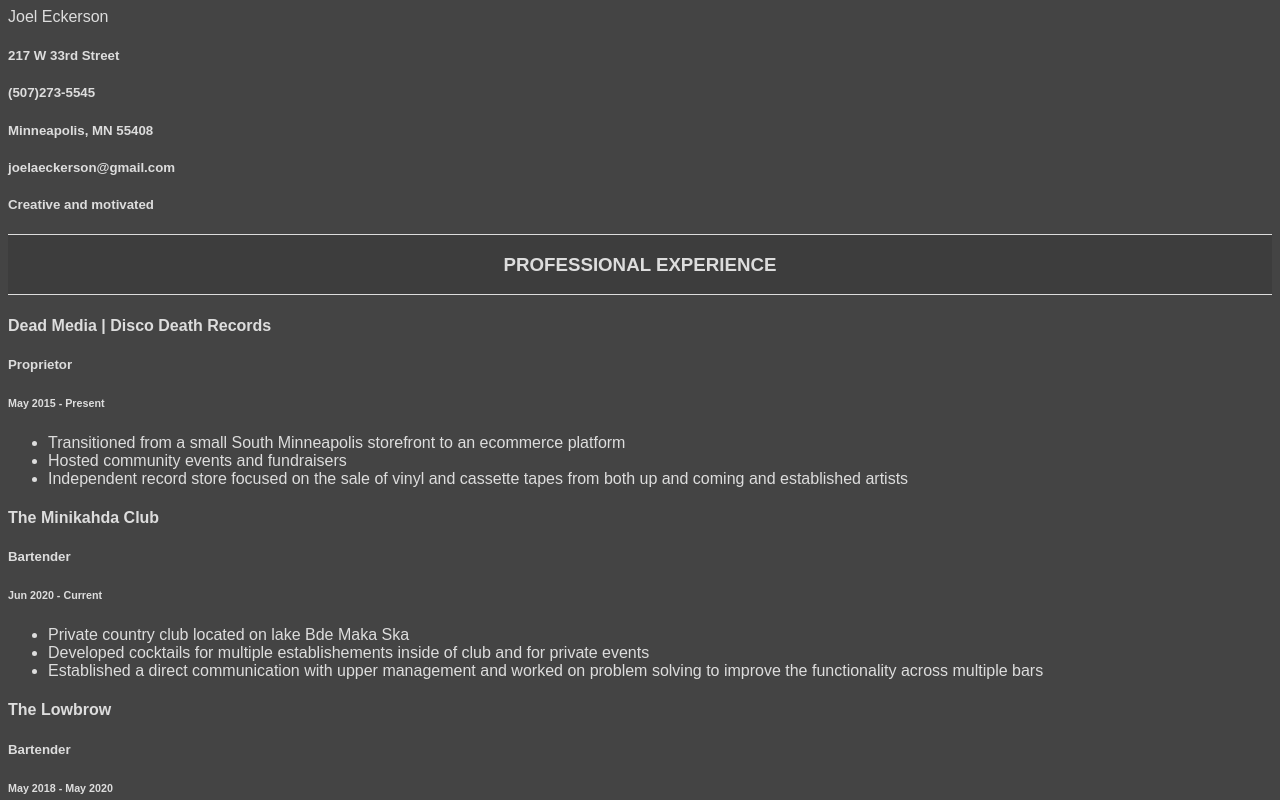
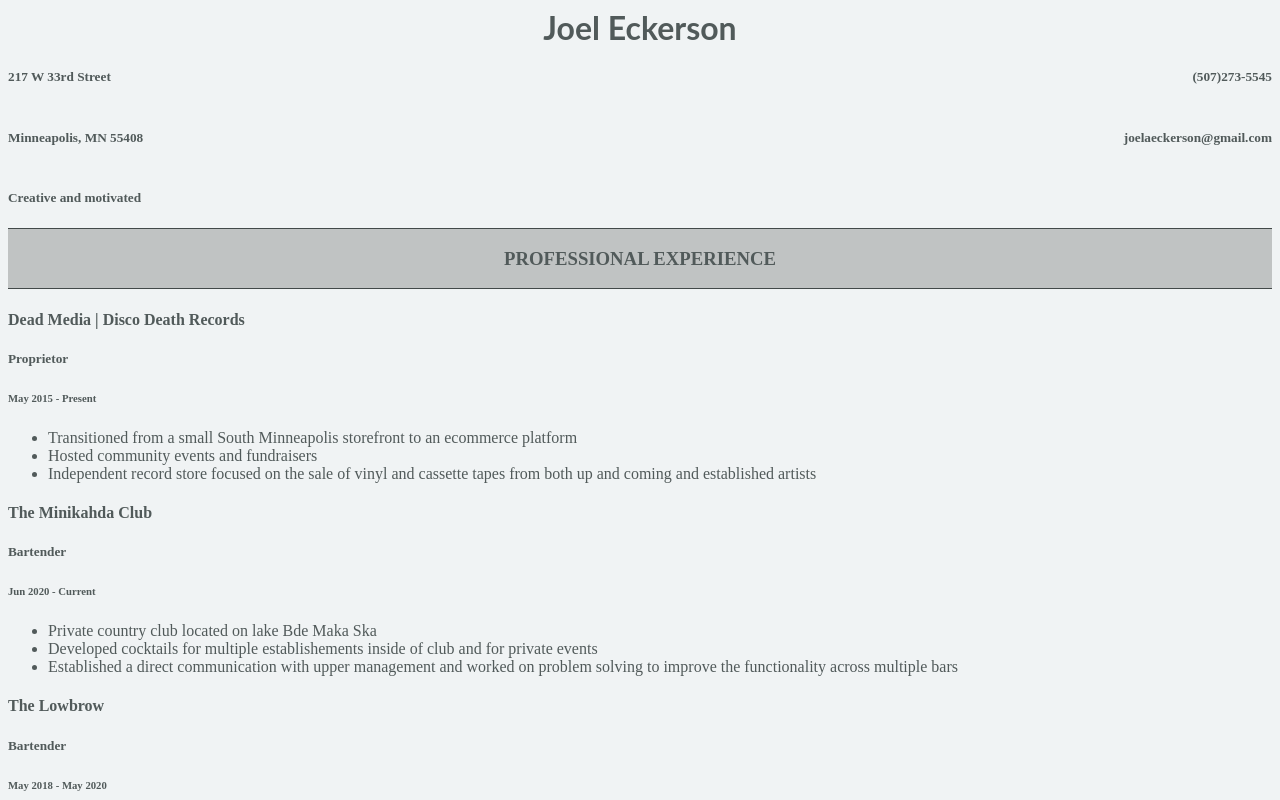
Before and after one commit to JoelEckerson/JoelEckerson.github.io, a plain HTML site: page index.html in a window 1280 px wide. Shown: the top 800 px of the page. Drawn offline with Linux system fonts and the light colour scheme.

Commit message:
Update style.css

```diff
--- a/style.css
+++ b/style.css
@@ -1,15 +1,28 @@
-
 body{
-  background-color: #444444;
-  color: #dddddd;
-  font-family : Arial, Helvetica, sans-serif;
-  margin: 10%, 20%;
+  background-color: #f0f3f4;
+  color: #515a5a;
+  font-family :  Playfair Display;
+  margin: 30%, 20%;
 }
 
 .exp-header {
   text-align: center;
   text-transform: uppercase;
-  border-top: 1px solid #dddddd;
-  border-bottom: 1px solid #dddddd;
-  background-color: rgba(0,0,0, 0.1)
+  border-top: 1px solid #424949;
+  border-bottom: 1px solid #424949;
+  background-color: rgba(0,0,0, 0.2)
 }
+
+.exp-header1 {
+  text-align: center;
+  font-size: 2em;
+  font-family: Lato, Helvetica, Playfair, Cambria;
+  font-weight: bold;
+}
+
+.alignleft {
+	float: left;
+}
+.alignright {
+	float: right;
+}
```
